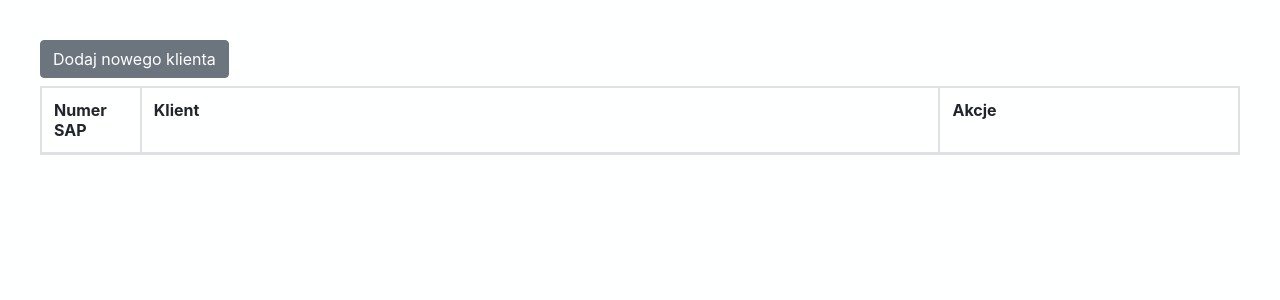
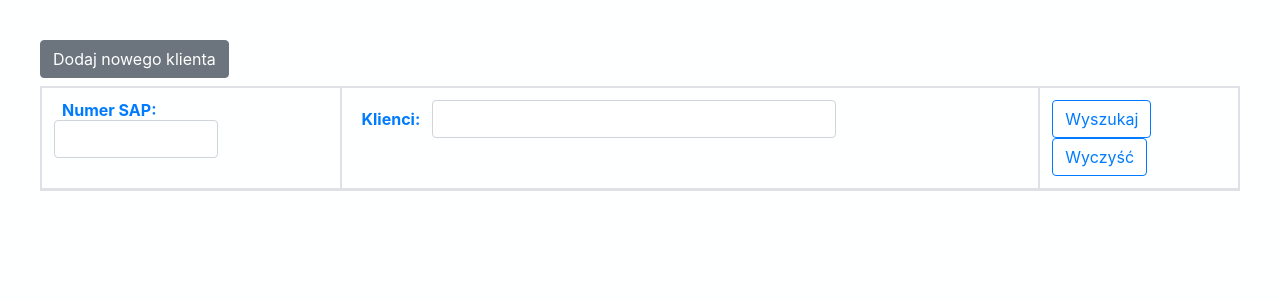
Before and after one commit to adam91091/cx_quality_control, a Django app: page /clients/ in a window 1280 px wide. Shown: the part 56-356 px from the top of the page. Run offline with Django 3.2, Linux system fonts and the light colour scheme; data that the repository does not hold is empty; parts of the project's set-up code (start-up, migrations or seed data) failed here and were passed over; some libraries are stand-ins or nearby versions.

Commit message:
Add initial version of list filtering for clients app: add sorting functionality, add input filtering UI elements;

```diff
--- a/apps/clients/templates/clients_list.html
+++ b/apps/clients/templates/clients_list.html
@@ -4,17 +4,28 @@
     <table class="table table-bordered">
   <thead>
     <tr class="d-flex">
-        <th class="col-1">Numer SAP</th>
-        <th class="col-8">Klient</th>
-        <th class="col-3">Akcje</th>
+        <th class="col-3">
+            <a class="link m-2" href="{% url 'clients:clients_list' %}?sort_by=client_sap_id&order_by={{ order_by }}" style="width: 40%;">
+                Numer SAP:</a>
+            <input class="form-control" type="search" placeholder="" aria-label="Search" style="width: 60%; display: inline;">
+        </th>
+        <th class="col-7">
+            <a class="link m-2" href="{% url 'clients:clients_list' %}?sort_by=client_name&order_by={{ order_by }}" style="width: 40%;">
+                Klienci:</a>
+                <input class="form-control" type="search" placeholder="" aria-label="Search" style="width: 60%; display: inline;">
+        </th>
+        <th class="col-2">
+                <button class="btn btn-outline-primary" type="submit">Wyszukaj</button>
+                <button class="btn btn-outline-primary" type="submit">Wyczyść</button>
+        </th>
     </tr>
   </thead>
   <tbody>
     {% for client in page_obj %}
     <tr class="d-flex">
-      <td class="col-sm-1">{{client.client_sap_id}}</td>
-      <td class="col-sm-8">{{client.client_name}}</td>
-    <td class="col-sm-3">
+      <td class="col-sm-3">{{client.client_sap_id}}</td>
+      <td class="col-sm-7">{{client.client_name}}</td>
+    <td class="col-sm-2">
         <a href="{% url "clients:client_update" client.id %}" class="btn btn-secondary p-0 m-0">Edytuj</a>
         <div class="modal fade" tabindex="-1" role="dialog" id="modal">
           <div class="modal-dialog" role="document">
--- a/apps/clients/views.py
+++ b/apps/clients/views.py
@@ -4,16 +4,20 @@ from django.core.paginator import Paginator
 
 from apps.clients.forms import ClientForm
 from apps.clients.models import Client
-from apps.views_utils import VIEW_MSG, render_form_response, get_pagination_range, PAGINATION_OBJ_COUNT_PER_PAGE
+from apps.views_utils import VIEW_MSG, render_form_response, get_pagination_range, PAGINATION_OBJ_COUNT_PER_PAGE, \
+    ListViewProvider
 
 
 def clients_list(request):
-    clients = Client.objects.all().order_by('id')
+    client_provider = ListViewProvider(request=request, model=Client)
+    clients = client_provider.get_queryset()
+    order_by = client_provider.get_order_by()
     paginator = Paginator(clients, PAGINATION_OBJ_COUNT_PER_PAGE)
     page_number = request.GET.get('page')
     page_obj = paginator.get_page(page_number)
     pages_range = get_pagination_range(page_num=page_number, pages_count=paginator.num_pages)
-    return render(request, 'clients_list.html', {'page_obj': page_obj, 'pages_range': pages_range})
+    return render(request, 'clients_list.html', {'page_obj': page_obj, 'pages_range': pages_range,
+                                                 'order_by': order_by})
 
 
 def client_delete(request, client_id):
--- a/apps/views_utils.py
+++ b/apps/views_utils.py
@@ -106,3 +106,37 @@ def get_pagination_range(page_num, pages_count):
             pages_range = range(page_num - (PAGINATION_LINKS_MAX_COUNT // 2),
                                 page_num + (PAGINATION_LINKS_MAX_COUNT // 2 + 1))
     return pages_range
+
+
+class ListViewProvider:
+    def __init__(self, request, model):
+        self.request = request
+        self.model = model
+        self.order_by = 'asc'
+
+        sort_by = self.request.GET.get('sort_by')
+        if sort_by is not None:
+            self.request.session['sort_by'] = sort_by
+            self.request.session['order_by'] = 'desc' if self.request.GET.get('order_by') == 'desc' else 'asc'
+            if self.request.GET.get('order_by') == 'desc':
+                sort_order = '-'
+                self.order_by = 'asc'
+            else:
+                sort_order = ''
+                self.order_by = 'desc'
+            self.queryset = self.model.objects.all().order_by(f'{sort_order}{sort_by}')
+        else:
+            if self.request.session.get('sort_by', False):
+                sort_by = self.request.session.get('sort_by')
+                sort_order = ''
+                if self.request.session.get('order_by', False):
+                    sort_order = '-' if self.request.session.get('order_by') == 'desc' else ''
+                self.queryset = self.model.objects.all().order_by(f'{sort_order}{sort_by}')
+            else:
+                self.queryset = self.model.objects.all().order_by('id')
+
+    def get_queryset(self):
+        return self.queryset
+
+    def get_order_by(self):
+        return self.order_by
```
